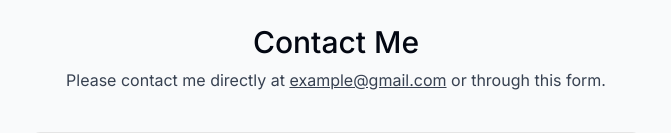
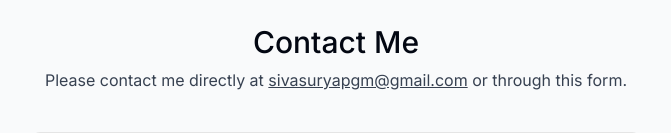
Before and after one commit to sivasurya01/portfolio, a Next.js app: page / in a window 1280 px wide. Shown: the part 3738-3871 px from the top of the page, without its empty margins (304-975 px from the left). Built offline with nearby package versions, Linux system fonts and the light colour scheme.

Commit message:
first commit

```diff
--- a/components/contact.tsx
+++ b/components/contact.tsx
@@ -34,7 +34,7 @@ export default function Contact() {
       <p className="text-gray-700 -mt-6 dark:text-white/80">
         Please contact me directly at{" "}
         <a className="underline">
-          example@gmail.com
+        sivasuryapgm@gmail.com
         </a>{" "}
         or through this form.
       </p>
```
